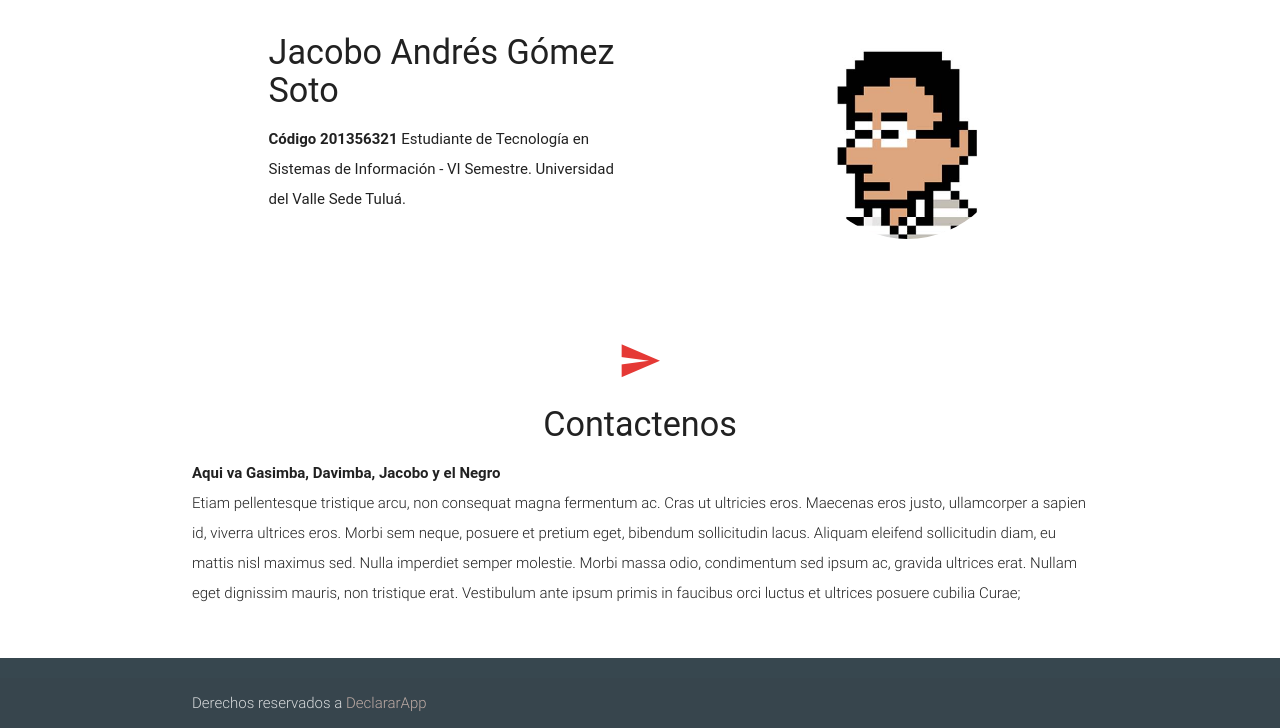
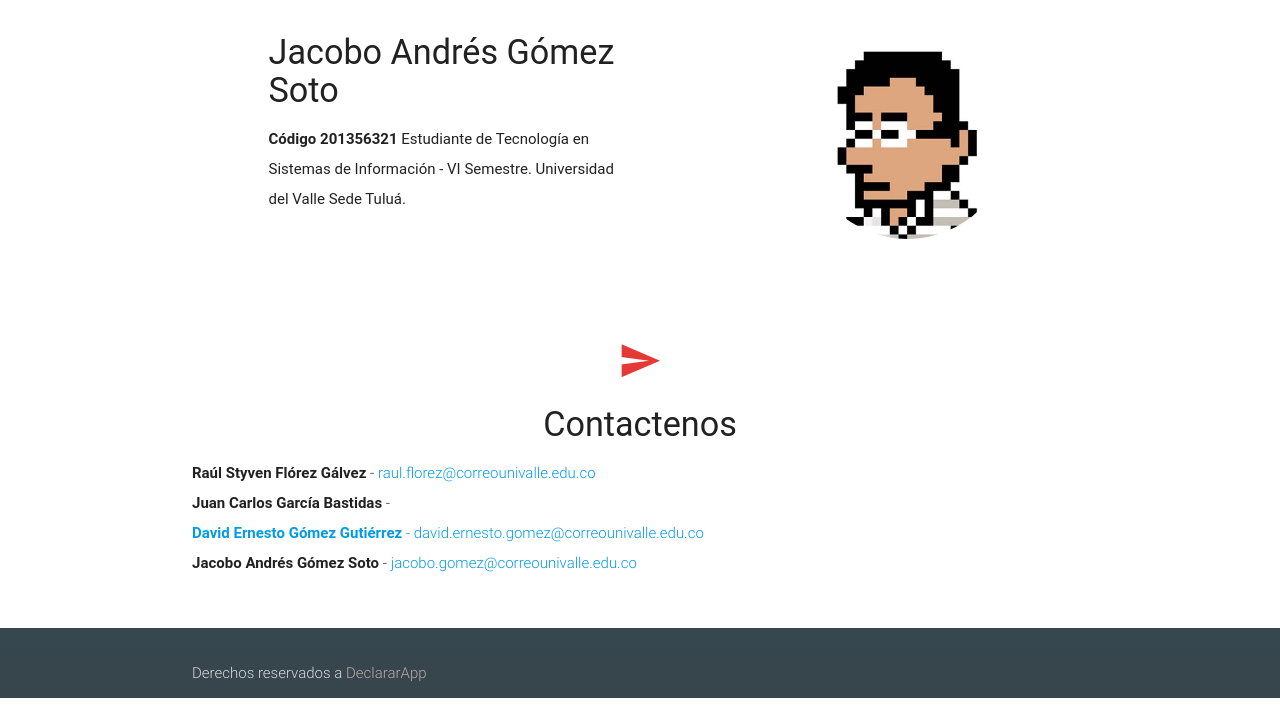
Before and after one commit to stipelson/multimedia, a plain HTML site: page index.html in a window 1280 px wide. Shown: the part 2272-3000 px from the top of the page. After the commit the page ends 2970 px from the top, so only its background shows below. Drawn offline with nearby package versions, Linux system fonts and the light colour scheme; a web font is replaced by a local one.

Commit message:
Añadidos emails y texto de parallax
pues eso. David no nos mates :heart:

```diff
--- a/index.html
+++ b/index.html
@@ -68,7 +68,7 @@
     <div class="section no-pad-bot">
       <div class="container">
         <div class="row center">
-          <h5 class="header col s12 light">Aqui no se que poner, si algo no colocas nada </h5>
+          <h5 class="header col s12 light">Bienvenido a una nueva era, ¡sé parte del cambio con DeclarApp!</h5>
         </div>
       </div>
     </div>
@@ -156,7 +156,10 @@
         <div class="col s12 center">
           <h3><i class="mdi-content-send red-text text-darken-1"></i></h3>
           <h4>Contactenos</h4>
-          <p class="left-align light"><b>Aqui va Gasimba, Davimba, Jacobo y el Negro </b><br>Etiam pellentesque tristique arcu, non consequat magna fermentum ac. Cras ut ultricies eros. Maecenas eros justo, ullamcorper a sapien id, viverra ultrices eros. Morbi sem neque, posuere et pretium eget, bibendum sollicitudin lacus. Aliquam eleifend sollicitudin diam, eu mattis nisl maximus sed. Nulla imperdiet semper molestie. Morbi massa odio, condimentum sed ipsum ac, gravida ultrices erat. Nullam eget dignissim mauris, non tristique erat. Vestibulum ante ipsum primis in faucibus orci luctus et ultrices posuere cubilia Curae;</p>
+          <p class="left-align light"><b>Raúl Styven Flórez Gálvez</b> - <a href="mailto:raul.florez@correounivalle.edu.co">raul.florez@correounivalle.edu.co</a><br>
+            <b>Juan Carlos García Bastidas</b> - <a href="mailto:xxxx@correounivalle.edu.co"xxxx@correounivalle.edu.co</a><br>
+            <b>David Ernesto Gómez Gutiérrez</b> - <a href="mailto:david.ernesto.gomez@correounivalle.edu.co">david.ernesto.gomez@correounivalle.edu.co</a><br>
+            <b>Jacobo Andrés Gómez Soto</b> - <a href="mailto:jacobo.gomez@correounivalle.edu.co">jacobo.gomez@correounivalle.edu.co</a></p>
         </div>
       </div>
 
```
